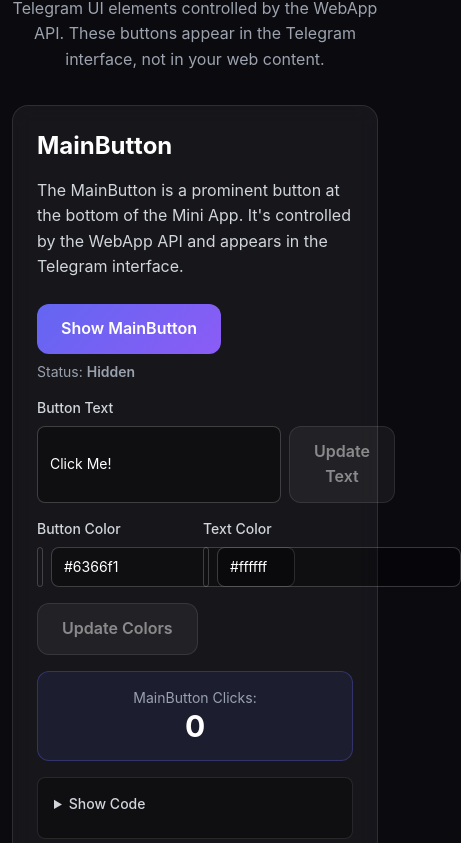
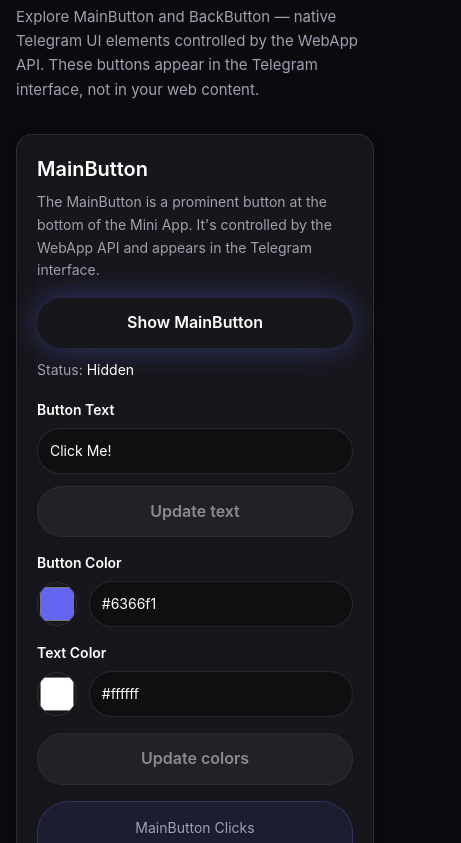
Before and after one commit to ruenh/uikit, an Astro site in the folder apps/web/: page /buttons in a window 390 px wide. Shown: the part 113-956 px from the top of the page, 461 px wide, since content can reach past the window. Built offline with nearby package versions, Linux system fonts and the light colour scheme; Astro itself is replaced by a stand-in of ours.

Commit message:
fix(web): mobile-responsive buttons page with proper layout

```diff
--- a/apps/web/src/components/islands/ButtonDemo.svelte
+++ b/apps/web/src/components/islands/ButtonDemo.svelte
@@ -1,208 +1,132 @@
 <script lang="ts">
-  import { onMount, onDestroy } from 'svelte';
-  import * as tg from '../../lib/tg';
+  import { onMount, onDestroy } from "svelte";
+  import * as tg from "../../lib/tg";
 
-  // State for MainButton
-  let mainButtonText = $state('Click Me!');
+  let mainButtonText = $state("Click Me!");
   let mainButtonVisible = $state(false);
-  let mainButtonColor = $state('#6366f1');
-  let mainButtonTextColor = $state('#ffffff');
+  let mainButtonColor = $state("#6366f1");
+  let mainButtonTextColor = $state("#ffffff");
   let mainButtonClickCount = $state(0);
 
-  // State for BackButton
   let backButtonVisible = $state(false);
   let backButtonClickCount = $state(0);
 
-  // Handlers
   let mainButtonHandler: (() => void) | null = null;
   let backButtonHandler: (() => void) | null = null;
 
   onMount(() => {
-    // Initialize handlers
-    mainButtonHandler = () => {
-      mainButtonClickCount++;
-      tg.hapticImpact('medium');
-    };
-
-    backButtonHandler = () => {
-      backButtonClickCount++;
-      tg.hapticImpact('light');
-    };
-
-    // Register handlers
+    mainButtonHandler = () => { mainButtonClickCount++; tg.hapticImpact("medium"); };
+    backButtonHandler = () => { backButtonClickCount++; tg.hapticImpact("light"); };
     tg.onMainButtonClick(mainButtonHandler);
     tg.onBackButtonClick(backButtonHandler);
   });
 
   onDestroy(() => {
-    // Clean up handlers
-    if (mainButtonHandler) {
-      tg.offMainButtonClick(mainButtonHandler);
-    }
-    if (backButtonHandler) {
-      tg.offBackButtonClick(backButtonHandler);
-    }
-
-    // Hide buttons on unmount
+    if (mainButtonHandler) tg.offMainButtonClick(mainButtonHandler);
+    if (backButtonHandler) tg.offBackButtonClick(backButtonHandler);
     tg.hideMainButton();
     tg.hideBackButton();
   });
 
-  // MainButton actions
   function toggleMainButton() {
-    if (mainButtonVisible) {
-      tg.hideMainButton();
-      mainButtonVisible = false;
-    } else {
-      tg.setMainButtonParams({
-        text: mainButtonText,
-        color: mainButtonColor,
-        text_color: mainButtonTextColor,
-        is_active: true,
-        is_visible: true,
-      });
+    if (mainButtonVisible) { tg.hideMainButton(); mainButtonVisible = false; return; }
+    tg.setMainButtonParams({ text: mainButtonText, color: mainButtonColor, text_color: mainButtonTextColor, is_active: true, is_visible: true });
     tg.showMainButton();
     mainButtonVisible = true;
-    }
   }
 
   function updateMainButtonText() {
     tg.setMainButtonText(mainButtonText);
-    tg.setMainButtonParams({
-      text: mainButtonText,
-    });
+    tg.setMainButtonParams({ text: mainButtonText });
   }
 
   function updateMainButtonColor() {
-    tg.setMainButtonParams({
-      color: mainButtonColor,
-      text_color: mainButtonTextColor,
-    });
+    tg.setMainButtonParams({ color: mainButtonColor, text_color: mainButtonTextColor });
   }
 
-  // BackButton actions
   function toggleBackButton() {
-    if (backButtonVisible) {
-      tg.hideBackButton();
-      backButtonVisible = false;
-    } else {
+    if (backButtonVisible) { tg.hideBackButton(); backButtonVisible = false; return; }
     tg.showBackButton();
     backButtonVisible = true;
   }
-  }
 
-  function resetCounters() {
-    mainButtonClickCount = 0;
-    backButtonClickCount = 0;
-  }
+  function resetCounters() { mainButtonClickCount = 0; backButtonClickCount = 0; }
 </script>
 
-<div class="space-y-8">
-  <!-- MainButton Demo -->
-  <section class="demo-card">
-    <h2 class="text-2xl font-bold mb-4 text-white">MainButton</h2>
-    <p class="text-gray-300 mb-6">
+<div class="space-y-6">
+  <!-- MainButton card -->
+  <section class="glass rounded-2xl p-5 sm:p-6 shadow-[var(--shadow-md)]">
+    <h2 class="text-xl font-semibold">MainButton</h2>
+    <p class="mt-2 text-sm leading-relaxed text-[var(--color-text-secondary)]">
       The MainButton is a prominent button at the bottom of the Mini App. It's controlled by the WebApp API and appears in the Telegram interface.
     </p>
 
-    <div class="space-y-4">
-      <!-- Toggle MainButton -->
-      <div>
-        <button
-          onclick={toggleMainButton}
-          class="btn-primary"
-        >
-          {mainButtonVisible ? 'Hide' : 'Show'} MainButton
+    <div class="mt-4 flex flex-col sm:flex-row gap-3 sm:items-center">
+      <button class="w-full sm:w-auto rounded-xl px-4 py-3 font-semibold text-white bg-[var(--gradient-primary)] shadow-[var(--shadow-glow)] active:translate-y-[1px] transition"
+        on:click={toggleMainButton}>
+        {mainButtonVisible ? "Hide" : "Show"} MainButton
       </button>
-        <p class="text-sm text-gray-400 mt-2">
-          Status: <span class="font-semibold">{mainButtonVisible ? 'Visible' : 'Hidden'}</span>
-        </p>
+
+      <div class="text-sm text-[var(--color-text-secondary)]">
+        Status: <span class="text-white">{mainButtonVisible ? "Visible" : "Hidden"}</span>
+      </div>
     </div>
 
-      <!-- Text Input -->
+    <div class="mt-5 grid gap-4">
       <div>
-        <label class="block text-sm font-medium text-gray-300 mb-2">
-          Button Text
-        </label>
-        <div class="flex gap-2">
+        <div class="text-sm font-semibold">Button Text</div>
+        <div class="mt-2 flex flex-col sm:flex-row gap-3">
           <input
+            class="w-full rounded-xl border border-white/10 bg-black/30 px-3 py-3 text-sm outline-none focus:border-[var(--color-accent-primary)]"
             type="text"
             bind:value={mainButtonText}
-            class="input-field flex-1"
-            placeholder="Enter button text"
-          />
-          <button
-            onclick={updateMainButtonText}
-            class="btn-secondary"
-            disabled={!mainButtonVisible}
-          >
-            Update Text
+            placeholder="Enter button text" />
+          <button class="w-full sm:w-auto rounded-xl px-4 py-3 font-semibold bg-white/10 border border-white/10 hover:bg-white/15 disabled:opacity-50 transition"
+            on:click={updateMainButtonText}
+            disabled={!mainButtonVisible}>
+            Update text
           </button>
         </div>
       </div>
 
-      <!-- Color Inputs -->
-      <div class="grid grid-cols-2 gap-4">
+      <div class="grid grid-cols-1 sm:grid-cols-2 gap-4">
         <div>
-          <label class="block text-sm font-medium text-gray-300 mb-2">
-            Button Color
-          </label>
-          <div class="flex gap-2">
-            <input
-              type="color"
-              bind:value={mainButtonColor}
-              class="color-input"
-            />
-            <input
-              type="text"
-              bind:value={mainButtonColor}
-              class="input-field flex-1"
-              placeholder="#6366f1"
-            />
+          <div class="text-sm font-semibold">Button Color</div>
+          <div class="mt-2 flex items-center gap-3">
+            <input class="h-11 w-12 rounded-xl border border-white/10 bg-transparent" type="color" bind:value={mainButtonColor} />
+            <input class="w-full rounded-xl border border-white/10 bg-black/30 px-3 py-3 text-sm outline-none focus:border-[var(--color-accent-primary)]"
+              type="text" bind:value={mainButtonColor} />
           </div>
         </div>
+
         <div>
-          <label class="block text-sm font-medium text-gray-300 mb-2">
-            Text Color
-          </label>
-          <div class="flex gap-2">
-            <input
-              type="color"
-              bind:value={mainButtonTextColor}
-              class="color-input"
-            />
-            <input
-              type="text"
-              bind:value={mainButtonTextColor}
-              class="input-field flex-1"
-              placeholder="#ffffff"
-            />
+          <div class="text-sm font-semibold">Text Color</div>
+          <div class="mt-2 flex items-center gap-3">
+            <input class="h-11 w-12 rounded-xl border border-white/10 bg-transparent" type="color" bind:value={mainButtonTextColor} />
+            <input class="w-full rounded-xl border border-white/10 bg-black/30 px-3 py-3 text-sm outline-none focus:border-[var(--color-accent-primary)]"
+              type="text" bind:value={mainButtonTextColor} />
           </div>
         </div>
       </div>
 
-      <button
-        onclick={updateMainButtonColor}
-        class="btn-secondary"
-        disabled={!mainButtonVisible}
-      >
-        Update Colors
+      <button class="w-full rounded-xl px-4 py-3 font-semibold bg-white/10 border border-white/10 hover:bg-white/15 disabled:opacity-50 transition"
+        on:click={updateMainButtonColor}
+        disabled={!mainButtonVisible}>
+        Update colors
       </button>
 
-      <!-- Click Counter -->
-      <div class="stats-card">
-        <p class="text-sm text-gray-400">MainButton Clicks:</p>
-        <p class="text-3xl font-bold text-white">{mainButtonClickCount}</p>
+      <div class="rounded-xl border border-[rgba(99,102,241,.25)] bg-[rgba(99,102,241,.10)] p-4 text-center">
+        <div class="text-sm text-[var(--color-text-secondary)]">MainButton Clicks</div>
+        <div class="mt-1 text-3xl font-extrabold">{mainButtonClickCount}</div>
       </div>
 
-      <!-- Code Snippet -->
-      <details class="code-snippet">
-        <summary class="cursor-pointer text-sm font-medium text-gray-300 mb-2">
-          Show Code
+      <details class="rounded-xl border border-white/10 bg-black/20">
+        <summary class="cursor-pointer select-none px-4 py-3 text-sm font-semibold">
+          Show code
         </summary>
-        <pre class="text-xs overflow-x-auto"><code>{`import * as tg from './lib/tg';
+        <pre class="overflow-x-auto px-4 pb-4 text-xs leading-relaxed text-white/90"><code>{`import * as tg from './lib/tg';
 
-// Show MainButton with custom text and colors
+// Show MainButton
 tg.setMainButtonParams({
   text: '${mainButtonText}',
   color: '${mainButtonColor}',
@@ -227,39 +151,34 @@ tg.hideMainButton();`}</code></pre>
     </div>
   </section>
 
-  <!-- BackButton Demo -->
-  <section class="demo-card">
-    <h2 class="text-2xl font-bold mb-4 text-white">BackButton</h2>
-    <p class="text-gray-300 mb-6">
-      The BackButton appears in the Mini App header and provides navigation functionality. It's commonly used for going back to previous screens.
+  <!-- BackButton card -->
+  <section class="glass rounded-2xl p-5 sm:p-6 shadow-[var(--shadow-md)]">
+    <h2 class="text-xl font-semibold">BackButton</h2>
+    <p class="mt-2 text-sm leading-relaxed text-[var(--color-text-secondary)]">
+      The BackButton appears in the Mini App header and provides navigation functionality.
     </p>
 
-    <div class="space-y-4">
-      <!-- Toggle BackButton -->
-      <div>
-        <button
-          onclick={toggleBackButton}
-          class="btn-primary"
-        >
-          {backButtonVisible ? 'Hide' : 'Show'} BackButton
+    <div class="mt-4 flex flex-col sm:flex-row gap-3 sm:items-center">
+      <button class="w-full sm:w-auto rounded-xl px-4 py-3 font-semibold bg-white/10 border border-white/10 hover:bg-white/15 transition"
+        on:click={toggleBackButton}>
+        {backButtonVisible ? "Hide" : "Show"} BackButton
       </button>
-        <p class="text-sm text-gray-400 mt-2">
-          Status: <span class="font-semibold">{backButtonVisible ? 'Visible' : 'Hidden'}</span>
-        </p>
+
+      <div class="text-sm text-[var(--color-text-secondary)]">
+        Status: <span class="text-white">{backButtonVisible ? "Visible" : "Hidden"}</span>
+      </div>
     </div>
 
-      <!-- Click Counter -->
-      <div class="stats-card">
-        <p class="text-sm text-gray-400">BackButton Clicks:</p>
-        <p class="text-3xl font-bold text-white">{backButtonClickCount}</p>
+    <div class="mt-4 rounded-xl border border-white/10 bg-black/20 p-4 text-center">
+      <div class="text-sm text-[var(--color-text-secondary)]">BackButton Clicks</div>
+      <div class="mt-1 text-3xl font-extrabold">{backButtonClickCount}</div>
     </div>
 
-      <!-- Code Snippet -->
-      <details class="code-snippet">
-        <summary class="cursor-pointer text-sm font-medium text-gray-300 mb-2">
-          Show Code
+    <details class="mt-4 rounded-xl border border-white/10 bg-black/20">
+      <summary class="cursor-pointer select-none px-4 py-3 text-sm font-semibold">
+        Show code
       </summary>
-        <pre class="text-xs overflow-x-auto"><code>{`import * as tg from './lib/tg';
+      <pre class="overflow-x-auto px-4 pb-4 text-xs leading-relaxed text-white/90"><code>{`import * as tg from './lib/tg';
 
 // Show BackButton
 tg.showBackButton();
@@ -268,128 +187,18 @@ tg.showBackButton();
 tg.onBackButtonClick(() => {
   console.log('BackButton clicked!');
   tg.hapticImpact('light');
-  // Navigate back or perform action
 });
 
 // Hide button
 tg.hideBackButton();`}</code></pre>
     </details>
-    </div>
   </section>
 
   <!-- Reset Button -->
   <div class="text-center">
-    <button
-      onclick={resetCounters}
-      class="btn-secondary"
-    >
-      Reset Counters
+    <button class="w-full sm:w-auto rounded-xl px-6 py-3 font-semibold bg-white/10 border border-white/10 hover:bg-white/15 transition"
+      on:click={resetCounters}>
+      Reset counters
     </button>
   </div>
 </div>
-
-<style>
-  .demo-card {
-    background: rgba(255, 255, 255, 0.05);
-    backdrop-filter: blur(10px);
-    border: 1px solid rgba(255, 255, 255, 0.1);
-    border-radius: 16px;
-    padding: 1.5rem;
-  }
-
-  .stats-card {
-    background: rgba(99, 102, 241, 0.1);
-    border: 1px solid rgba(99, 102, 241, 0.3);
-    border-radius: 12px;
-    padding: 1rem;
-    text-align: center;
-  }
-
-  .code-snippet {
-    background: rgba(0, 0, 0, 0.3);
-    border: 1px solid rgba(255, 255, 255, 0.1);
-    border-radius: 8px;
-    padding: 1rem;
-    margin-top: 1rem;
-  }
-
-  .code-snippet pre {
-    margin-top: 0.5rem;
-    color: #e5e7eb;
-    font-family: 'Courier New', monospace;
-  }
-
-  .btn-primary {
-    background: linear-gradient(135deg, #6366f1 0%, #8b5cf6 100%);
-    color: white;
-    padding: 0.75rem 1.5rem;
-    border-radius: 12px;
-    font-weight: 600;
-    border: none;
-    cursor: pointer;
-    transition: all 0.2s;
-  }
-
-  .btn-primary:hover {
-    transform: translateY(-2px);
-    box-shadow: 0 8px 24px rgba(99, 102, 241, 0.4);
-  }
-
-  .btn-primary:active {
-    transform: translateY(0);
-  }
-
-  .btn-secondary {
-    background: rgba(255, 255, 255, 0.1);
-    color: white;
-    padding: 0.75rem 1.5rem;
-    border-radius: 12px;
-    font-weight: 600;
-    border: 1px solid rgba(255, 255, 255, 0.2);
-    cursor: pointer;
-    transition: all 0.2s;
-  }
-
-  .btn-secondary:hover:not(:disabled) {
-    background: rgba(255, 255, 255, 0.15);
-    border-color: rgba(255, 255, 255, 0.3);
-  }
-
-  .btn-secondary:disabled {
-    opacity: 0.5;
-    cursor: not-allowed;
-  }
-
-  .input-field {
-    background: rgba(0, 0, 0, 0.3);
-    border: 1px solid rgba(255, 255, 255, 0.2);
-    border-radius: 8px;
-    padding: 0.5rem 0.75rem;
-    color: white;
-    font-size: 0.875rem;
-  }
-
-  .input-field:focus {
-    outline: none;
-    border-color: #6366f1;
-    box-shadow: 0 0 0 3px rgba(99, 102, 241, 0.2);
-  }
-
-  .color-input {
-    width: 48px;
-    height: 40px;
-    border-radius: 8px;
-    border: 1px solid rgba(255, 255, 255, 0.2);
-    cursor: pointer;
-    background: transparent;
-  }
-
-  .color-input::-webkit-color-swatch-wrapper {
-    padding: 2px;
-  }
-
-  .color-input::-webkit-color-swatch {
-    border: none;
-    border-radius: 6px;
-  }
-</style>
--- a/apps/web/src/pages/buttons.astro
+++ b/apps/web/src/pages/buttons.astro
@@ -1,92 +1,28 @@
 ---
-import Layout from '../layouts/Layout.astro';
-import ButtonDemo from '../components/islands/ButtonDemo.svelte';
+import Layout from "../layouts/Layout.astro";
+import ButtonDemo from "../components/islands/ButtonDemo.svelte";
 ---
 
-<Layout title="Buttons - TMA Studio">
-  <div class="container">
-    <header class="page-header">
-      <h1 class="page-title">Telegram Buttons</h1>
-      <p class="page-description">
-        Explore MainButton and BackButton - native Telegram UI elements controlled by the WebApp API.
-        These buttons appear in the Telegram interface, not in your web content.
-      </p>
-    </header>
-
-    <ButtonDemo client:load />
-
-    <footer class="page-footer">
-      <a href="/" class="back-link">
+<Layout title="Buttons" description="MainButton and BackButton demos">
+  <main class="min-h-[100dvh] px-4 pt-6 sm:px-6 md:px-8 pb-[calc(24px+env(safe-area-inset-bottom))]">
+    <div class="mx-auto max-w-3xl">
+      <a href="/" class="inline-flex items-center gap-2 text-sm text-[var(--color-text-secondary)] hover:text-white transition">
         ← Back to Home
       </a>
-    </footer>
-  </div>
+
+      <header class="mt-5">
+        <h1 class="text-3xl sm:text-4xl font-extrabold tracking-[-0.02em]">
+          Telegram Buttons
+        </h1>
+        <p class="mt-3 text-[15px] sm:text-base leading-relaxed text-[var(--color-text-secondary)]">
+          Explore MainButton and BackButton — native Telegram UI elements controlled by the WebApp API.
+          These buttons appear in the Telegram interface, not in your web content.
+        </p>
+      </header>
+
+      <section class="mt-8">
+        <ButtonDemo client:load />
+      </section>
+    </div>
+  </main>
 </Layout>
-
-<style>
-  .container {
-    max-width: 800px;
-    margin: 0 auto;
-    padding: 2rem 1rem;
-    min-height: 100vh;
-  }
-
-  .page-header {
-    margin-bottom: 2rem;
-    text-align: center;
-  }
-
-  .page-title {
-    font-size: 2.5rem;
-    font-weight: 800;
-    background: linear-gradient(135deg, #6366f1 0%, #8b5cf6 100%);
-    -webkit-background-clip: text;
-    -webkit-text-fill-color: transparent;
-    background-clip: text;
-    margin-bottom: 1rem;
-  }
-
-  .page-description {
-    font-size: 1.125rem;
-    color: #9ca3af;
-    line-height: 1.6;
-    max-width: 600px;
-    margin: 0 auto;
-  }
-
-  .page-footer {
-    margin-top: 3rem;
-    padding-top: 2rem;
-    border-top: 1px solid rgba(255, 255, 255, 0.1);
-    text-align: center;
-  }
-
-  .back-link {
-    display: inline-flex;
-    align-items: center;
-    gap: 0.5rem;
-    color: #6366f1;
-    text-decoration: none;
-    font-weight: 600;
-    transition: all 0.2s;
-  }
-
-  .back-link:hover {
-    color: #8b5cf6;
-    transform: translateX(-4px);
-  }
-
-  @media (max-width: 640px) {
-    .container {
-      padding: 1rem 0.75rem;
-    }
-
-    .page-title {
-      font-size: 2rem;
-    }
-
-    .page-description {
-      font-size: 1rem;
-    }
-  }
-</style>
```
Lines whose indentation alone changed are shown as unchanged.
